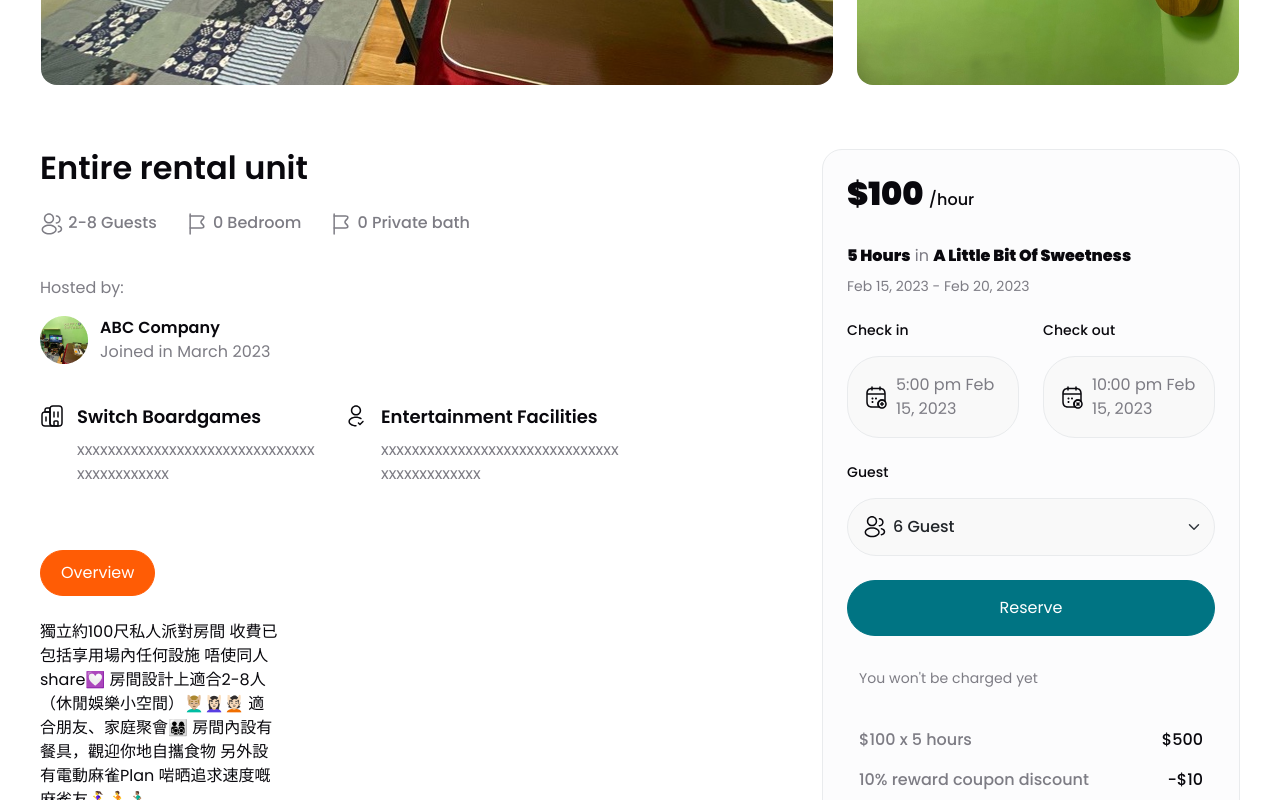
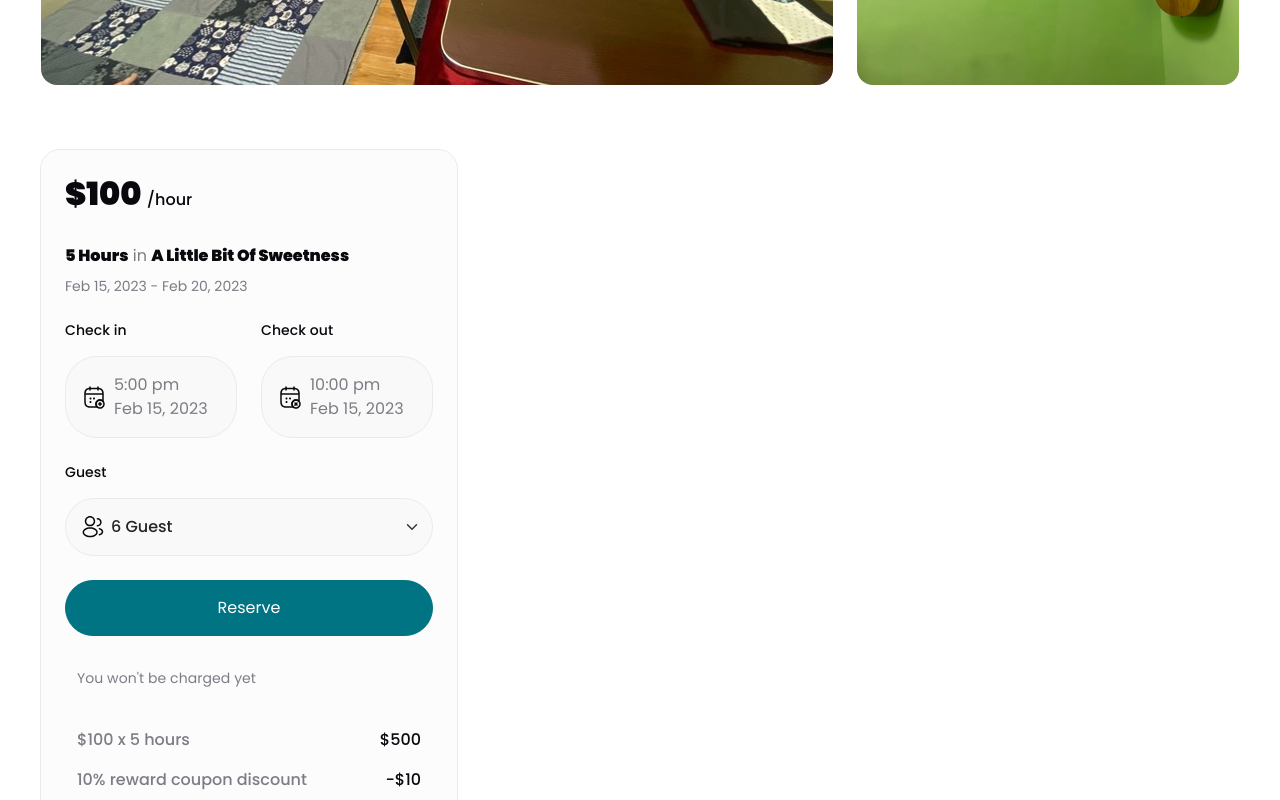
Before and after one commit to heliconho/tribalfun, a React (Create React App) app: page /destination/1 in a window 1280 px wide. Shown: the part 920-1720 px from the top of the page. Built offline with nearby package versions, Linux system fonts and the light colour scheme; a web font is replaced by a local one.

Commit message:
single page done

```diff
--- a/src/App.js
+++ b/src/App.js
@@ -10,6 +10,7 @@ import ConfirmEmailPage from "./pages/auth/ConfirmEmailPage";
 import ForgetPassPage from "./pages/auth/ForgetPassPage";
 import SignInPage from "./pages/auth/SignInPage";
 import SignUpPage from "./pages/auth/SignUpPage";
+import Booking from "./pages/destination/Booking";
 import DestinationDetails from "./pages/destination/DestinationDetails";
 import DestinationPage from "./pages/destination/DestinationPage";
 import Home from "./pages/home/Home";
@@ -39,6 +40,7 @@ function App() {
 						path="/destination/:id"
 						element={<DestinationDetails />}
 					/>
+					<Route path="/booking" element={<Booking />} />
 				</Routes>
 			</Wrapper>
 		</BrowserRouter>
--- a/src/App.scss
+++ b/src/App.scss
@@ -1901,6 +1901,7 @@ footer {
 		li {
 			display: flex;
 			align-items: center;
+			font-weight: 500;
 			svg {
 				margin-inline: 17px;
 			}
@@ -2108,6 +2109,9 @@ footer {
 	}
 }
 .destination-single {
+	@include breakpoint(max-sm) {
+		padding-inline: 16px;
+	}
 	.title {
 		font-size: 32px;
 		margin-bottom: 24px;
@@ -2119,6 +2123,9 @@ footer {
 		row-gap: 11px;
 		font-weight: 500;
 		margin-bottom: 40px;
+		@include breakpoint(max-sm) {
+			flex-direction: column;
+		}
 	}
 	.author {
 		display: flex;
@@ -2325,7 +2332,17 @@ footer {
 				div {
 					width: 0;
 					flex-grow: 1;
-				}
+					span {
+						display: block;
+					}
+				}
+			}
+		}
+		@include breakpoint(max-sm) {
+			flex-wrap: wrap;
+			.item {
+				width: 100%;
+				max-width: 173px;
 			}
 		}
 	}
@@ -2357,6 +2374,9 @@ footer {
 		justify-content: space-between;
 		font-weight: 500;
 		padding: 8px 12px;
+		@include breakpoint(max-sm) {
+			padding: 8px 0;
+		}
 		small {
 			font-size: 14px;
 			font-weight: 400;
--- /dev/null
+++ b/src/pages/destination/Booking.jsx
@@ -0,0 +1,35 @@
+import React from "react";
+import { Link } from "react-router-dom";
+import { AngleRight } from "../../Icon";
+import BreadcrumbOne from "../../components/BreadcrumbOne";
+import HomeLayout from "../../components/HomeLayout";
+
+const Booking = () => {
+	return (
+		<>
+			<HomeLayout>
+				<BreadcrumbOne>
+					<li>
+						<Link to="/home">Home</Link>
+						<AngleRight />
+					</li>
+					<li>
+						<Link to="#">Destinations</Link>
+						<AngleRight />
+					</li>
+					<li>
+						<Link to="#">Pasir putih resort</Link>
+						<AngleRight />
+					</li>
+					<li>Request to Book</li>
+				</BreadcrumbOne>
+				<div className="row g-4 destination-single-wrapper">
+					<div className="col-xl-8 col-lg-7"></div>
+					<div className="col-xl-4 col-lg-5"></div>
+				</div>
+			</HomeLayout>
+		</>
+	);
+};
+
+export default Booking;
--- a/src/pages/destination/DestinationDetails.jsx
+++ b/src/pages/destination/DestinationDetails.jsx
@@ -1,4 +1,4 @@
-import React, { useRef, useState } from "react";
+import React, { useEffect, useRef, useState } from "react";
 import { Link } from "react-router-dom";
 import Slider from "react-slick";
 import {
@@ -51,7 +51,17 @@ const DestinationDetails = () => {
 		slidesToScroll: 1,
 		initialSlide: 0,
 	};
-	const [tab, setTab] = useState("party-room");
+	// const [tab, setTab] = useState("party-room");
+	const [reserve, setReserve] = useState(false);
+
+	useEffect(() => {
+		if (screen >= 576) {
+			setReserve(true);
+		} else {
+			setReserve("details");
+		}
+	}, [screen]);
+
 	return (
 		<>
 			<HomeLayout>
@@ -141,8 +151,9 @@ const DestinationDetails = () => {
 									<li>
 										<Link
 											to="#"
-											onClick={() => setTab("party-room")}
-											className={tab == "party-room" ? "active" : ""}
+											// onClick={() => setTab("party-room")}
+											// className={tab == "party-room" ? "active" : ""}
+											className="active"
 										>
 											Party Room
 										</Link>
@@ -150,8 +161,8 @@ const DestinationDetails = () => {
 									<li>
 										<Link
 											to="#"
-											onClick={() => setTab("kwun-tong")}
-											className={tab == "kwun-tong" ? "active" : ""}
+											// onClick={() => setTab("kwun-tong")}
+											// className={tab == "kwun-tong" ? "active" : ""}
 										>
 											Kwun Tong
 										</Link>
@@ -162,11 +173,16 @@ const DestinationDetails = () => {
 					</div>
 				</section>
 				{/* Destination Rental Unit */}
-				<section className="destination-single py-120 pt-5 mt-3">
+				<section className="destination-single py-120 pt-0 pt-md-5 mt-md-3">
 					<div className="container">
 						<div className="row g-4 destination-single-wrapper">
+							{reserve === "details" ? (
 								<div className="col-xl-8 col-lg-7">
-								<h3 className="title">Entire rental unit</h3>
+									{screen >= 576 && (
+										<h3 className="title mt-4 mt-md-0">
+											Entire rental unit
+										</h3>
+									)}
 									<ul className="meta-info">
 										<li>
 											<UsersIcon /> 2-8 Guests
@@ -178,7 +194,11 @@ const DestinationDetails = () => {
 											<FlagIcon /> 0 Private bath
 										</li>
 									</ul>
-								<div className="hosted-by  mb-3">Hosted by:</div>
+									{screen >= 576 && (
+										<>
+											<div className="hosted-by  mb-3">
+												Hosted by:
+											</div>
 											<div className="author">
 												<img src={author} alt="" />
 												<div className="info">
@@ -186,7 +206,6 @@ const DestinationDetails = () => {
 													<span>Joined in March 2023</span>
 												</div>
 											</div>
-								{screen >= 576 && (
 											<div className="boardgames mb-4 mb-md-5">
 												<div className="item">
 													<div className="icon">
@@ -211,6 +230,7 @@ const DestinationDetails = () => {
 													</div>
 												</div>
 											</div>
+										</>
 									)}
 									<div className="d-flex">
 										<Link to="#" className="cmn-btn bg-base-2">
@@ -220,8 +240,10 @@ const DestinationDetails = () => {
 									<div className="read-more-txt mt-4 mb-2 text-title">
 										獨立約100尺私人派對房間 收費已包括享用場內任何設施
 										唔使同人share💟 房間設計上適合2-8人
-									（休閒娛樂小空間）💆🏼‍♂‍💆🏻‍♀‍💆🏻 適合朋友、家庭聚會👨‍👩‍👧‍👦
-									房間內設有餐具，觀迎你地自攜食物 另外設有電動麻雀Plan
+										（休閒娛樂小空間）💆🏼‍♂‍💆🏻‍♀‍💆🏻
+										適合朋友、家庭聚會👨‍👩‍👧‍👦
+										房間內設有餐具，觀迎你地自攜食物
+										另外設有電動麻雀Plan
 										啱晒追求速度嘅麻雀友🏃‍♀‍🏃🏃🏽‍♂‍
 									</div>
 									<Link to="#" className="font-mediun text-title">
@@ -231,7 +253,20 @@ const DestinationDetails = () => {
 										What this place offers
 									</h3>
 									<Faqs id="place" data={faqs} />
+									<div className="d-flex justify-content-center mt-5">
+										<Link
+											class="cmn-btn"
+											to="/booking"
+											onClick={() => {
+												setReserve(false);
+												document.documentElement.scrollTo(0, 0);
+											}}
+										>
+											Reserve
+										</Link>
 									</div>
+								</div>
+							) : (
 								<div className="col-xl-4 col-lg-5">
 									<div className="destination-sidebar">
 										<h3 className="title">
@@ -249,14 +284,18 @@ const DestinationDetails = () => {
 												<div class="item-title">Check in</div>
 												<div className="info">
 													<CalendarAdd />{" "}
-												<div>5:00 pm Feb 15, 2023</div>
+													<div>
+														5:00 pm <span>Feb 15, 2023</span>
+													</div>
 												</div>
 											</div>
 											<div className="item">
 												<div class="item-title">Check out</div>
 												<div className="info">
 													<CalendarRemove />
-												<div>10:00 pm Feb 15, 2023</div>
+													<div>
+														10:00 pm <span>Feb 15, 2023</span>
+													</div>
 												</div>
 											</div>
 										</div>
@@ -307,6 +346,7 @@ const DestinationDetails = () => {
 										</ul>
 									</div>
 								</div>
+							)}
 						</div>
 					</div>
 				</section>
```
Lines whose indentation alone changed are shown as unchanged.
